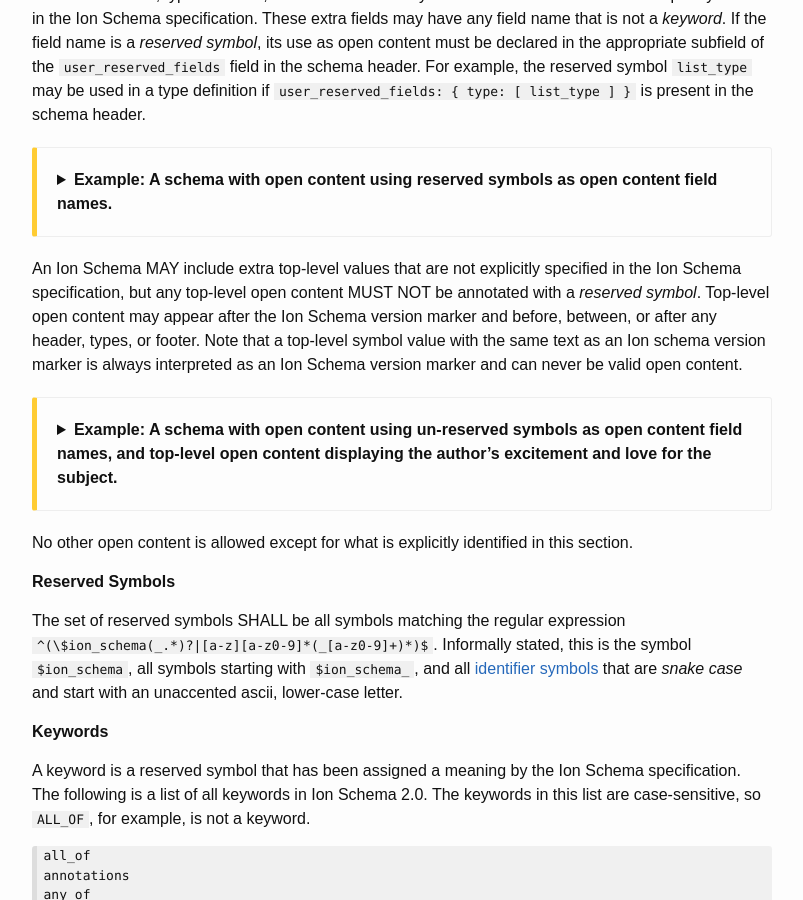
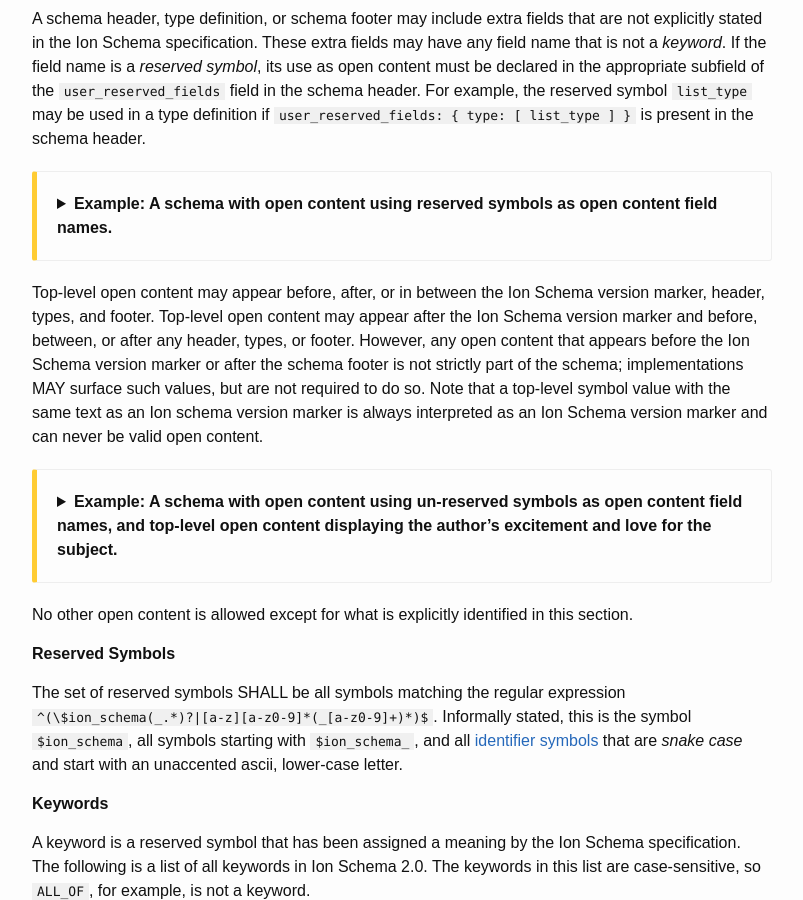
Before and after one commit to amazon-ion/ion-schema, a Jekyll site: the page built from docs/isl-2-0/spec.md, in a window 1280 px wide and 900 px high, scrolled down 18178 px. Shown: the whole window, without its empty margins (238-1041 px from the left). Built offline with Jekyll 4.4.1, drawn with Linux system fonts in a browser that asks for light colours; some of the changed text lies outside the part shown.

Commit message:
Adds changes that were accidentally left out of the prior commit.

````diff
--- a/docs/isl-2-0/spec.md
+++ b/docs/isl-2-0/spec.md
@@ -58,7 +58,7 @@ type::{
 
 The Ion Schema version marker for Ion Schema 2.0 is `$ion_schema_2_0`.
 The Ion Schema version marker is the first element in the schema document, before any `type` or `schema_header` structs or any open content.
-Any non-Ion-Schema values (i.e. open content) before the Ion Schema version marker is not part of the schema.
+Any non-Ion-Schema values (i.e. open content) before the Ion Schema version marker are not part of the schema; implementations MAY choose to surface these values, but are not required to do so.
 If any Ion Schema value (i.e. a schema header or a type) appears before or without a version marker, then that schema is an Ion Schema 1.0 document, and it must follow the [Ion Schema 1.0 specification](../isl-1-0/spec).
 If any Ion Schema version marker is found after the first value of the schema document, it is invalid and will result in an error as required by [ISL Versioning § Requirements for Ion Schema Implementations](https://amazon-ion.github.io/ion-schema/docs/isl-versioning#requirements-for-ion-schema-implementations).
 
@@ -795,15 +795,16 @@ type::{
 {% endcapture %}
 {% include example.md title="A schema with open content using reserved symbols as open content field names." markdown=sample_code %}
 
-An Ion Schema MAY include extra top-level values that are not explicitly specified in the Ion Schema specification, but any top-level open content MUST NOT be annotated with a *reserved symbol*.
+Top-level open content may appear before, after, or in between the Ion Schema version marker, header, types, and footer.
 Top-level open content may appear after the Ion Schema version marker and before, between, or after any header, types, or footer.
+However, any open content that appears before the Ion Schema version marker or after the schema footer is not strictly part of the schema; implementations MAY surface such values, but are not required to do so.
 Note that a top-level symbol value with the same text as an Ion schema version marker is always interpreted as an Ion Schema version marker and can never be valid open content.
 
 {% capture sample_code %}
 ```ion
+$ion_schema_2_0
+
 penguins
-
-$ion_schema_2_0
 
 $note_to_self::"I really like penguins. Get ready!"
 3
````
